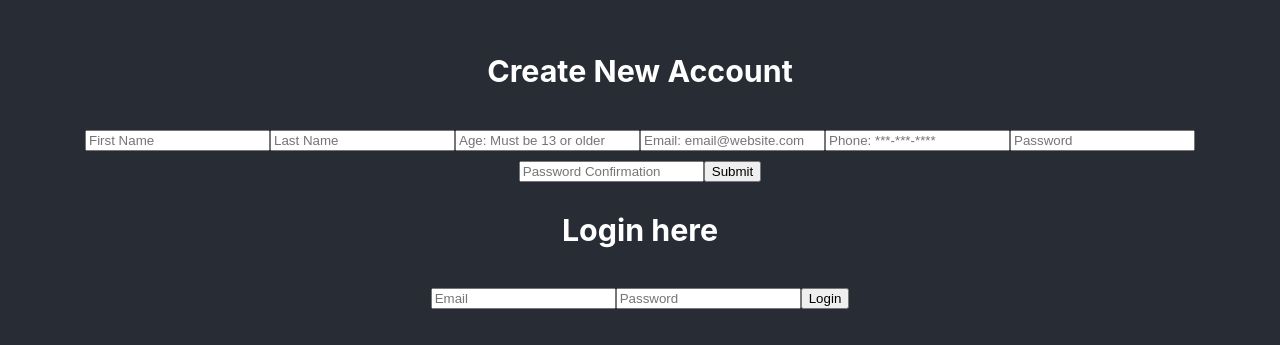
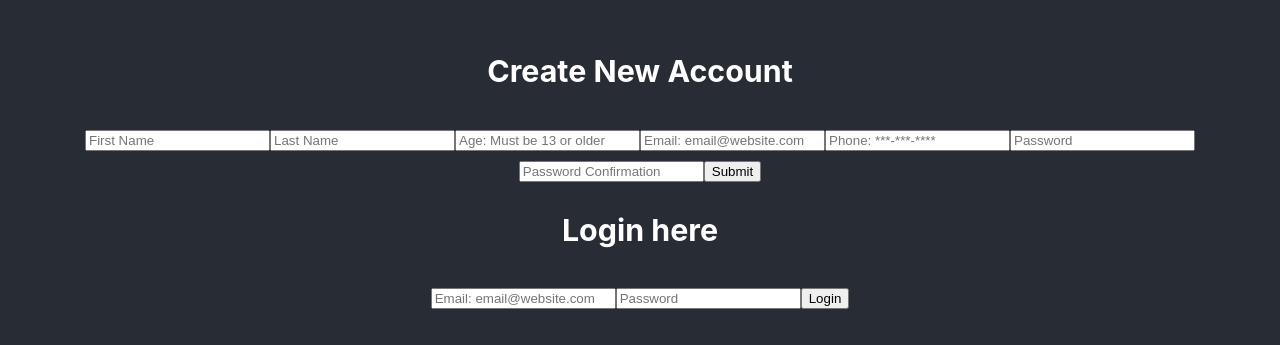
Before and after one commit to jpeavler/React-Form, a React (Create React App) app: page / in a window 1280 px wide. Shown: the part 170-515 px from the top of the page. Built offline with nearby package versions, Linux system fonts and the light colour scheme.

Commit message:
add functionality to login form

```diff
--- a/src/components/LoginForm.js
+++ b/src/components/LoginForm.js
@@ -1,14 +1,42 @@
 import React from 'react';
 
-function LoginForm() {
-    return(
-        <form>
-            <h3>Login here</h3>
-            <input type="text" placeholder="Email" required></input>
-            <input type="text" placeholder="Password" required></input>
-            <input type="submit" value="Login"></input>
-        </form>
-    );
+class LoginForm extends React.Component {
+    constructor(props){
+        super(props);
+        this.state = {value: ''};
+
+        this.handleEmail = this.handleEmail.bind(this);
+        this.handlePassword = this.handlePassword.bind(this);
+        this.handleSubmit = this.handleSubmit.bind(this);
+    }
+
+    handleEmail(event) {
+        this.setState({email: event.target.value});
+    }
+    handlePassword(event) {
+        this.setState({password: event.target.value});
+    }
+    handleSubmit(event) {
+        console.log({
+            email: this.state.email,
+            password: this.state.password
+        })
+        event.preventDefault();
+    }
+
+    render(){
+        return(
+            <form onSubmit={this.handleSubmit}>
+                <h3>Login here</h3>
+                <input type="email" placeholder="Email: email@website.com" required
+                        pattern="[a-z0-9._%+-]+@[a-z0-9.-]+\.[a-z]{2,}$"
+                        name="Email" onChange={this.handleEmail}/>
+                <input type="password" placeholder="Password" required
+                        pattern=".{8,}" name="Password" onChange={this.handlePassword}/>
+                <input type="submit" value="Login"/>
+            </form>
+        );
+    }
 }
 
 export default LoginForm;
```
